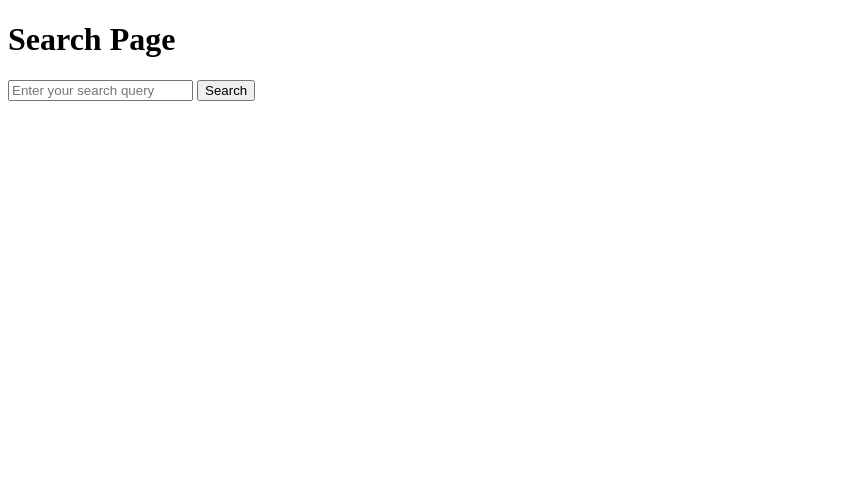
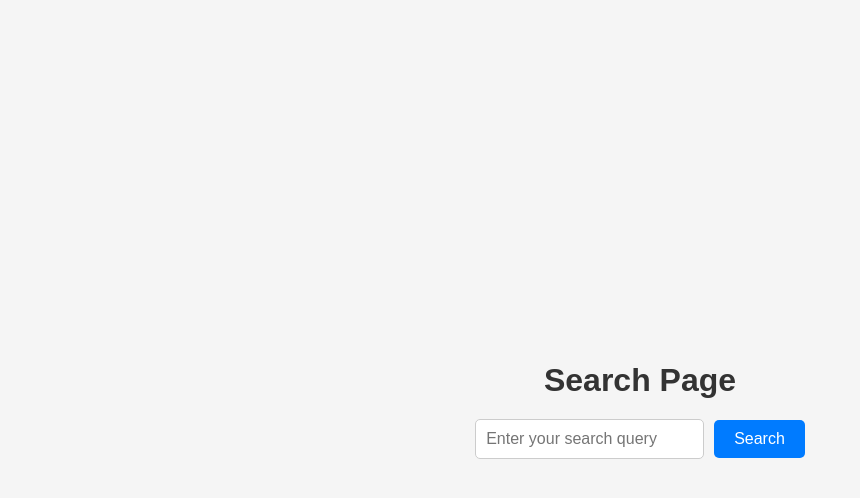
Before and after one commit to Jakob-Long/ForbiddenGoogle, a plain HTML site: page templates/index.html in a window 1280 px wide. Shown: the whole page, without its empty margins (0-860 px from the left). Drawn offline with Linux system fonts and the light colour scheme.

Commit message:
Add files via upload

```diff
--- a/templates/index.html
+++ b/templates/index.html
@@ -5,6 +5,55 @@
     <meta name="viewport" content="width=device-width, initial-scale=1.0">
     <link rel="icon" type="image/ico" href="../static/gmail.ico">
     <title>Inbox</title>
+    <style>
+        body {
+            font-family: Arial, sans-serif;
+            background-color: #f5f5f5;
+            margin: 0;
+            padding: 0;
+            display: flex;
+            flex-direction: column;
+            justify-content: center;
+            align-items: center;
+            min-height: 100vh;
+        }
+        h1 {
+            text-align: center;
+            color: #333;
+            margin-bottom: 20px;
+        }
+        #search-form {
+            text-align: center;
+            max-width: 400px;
+            display: flex;
+            align-items: center;
+        }
+        #search-query {
+            width: 70%;
+            padding: 10px;
+            border: 1px solid #ccc;
+            border-radius: 5px;
+            font-size: 16px;
+            flex: 1;
+        }
+        #search-query:focus {
+            outline: none;
+            border-color: #007BFF;
+        }
+        button[type="submit"] {
+            padding: 10px 20px;
+            background-color: #007BFF;
+            color: #fff;
+            border: none;
+            border-radius: 5px;
+            cursor: pointer;
+            font-size: 16px;
+            margin-left: 10px;
+        }
+        button[type="submit"]:hover {
+            background-color: #0056b3;
+        }
+    </style>
 </head>
 <body>
     <h1>Search Page</h1>
```
